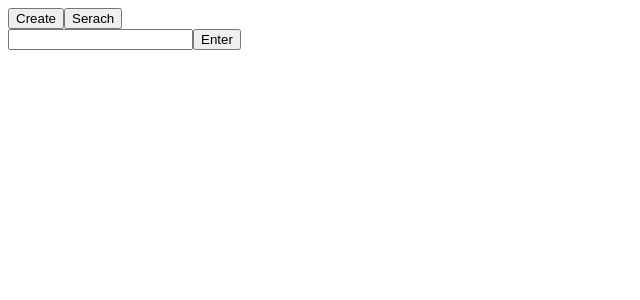
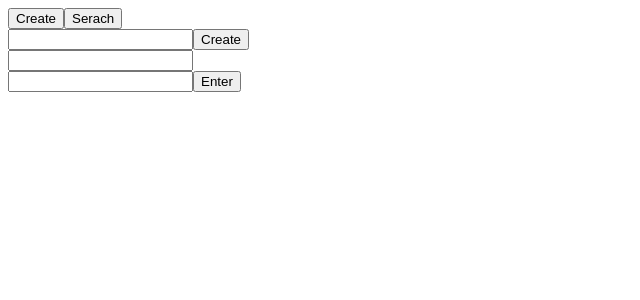
Before and after one commit to coccoto/marinechat, a React app: page / in a window 1280 px wide. Shown: the top 300 px of the page, without its empty margins (0-640 px from the left). Built offline with nearby package versions, Linux system fonts and the light colour scheme.

Commit message:
2020-03-29 09:33

```diff
--- a/src/app/components/atoms/inputText.jsx
+++ b/src/app/components/atoms/inputText.jsx
@@ -16,7 +16,9 @@ export default React.forwardRef((props, ref) => {
     return (
         <input
             className={props.styles}
-            onChange={(event) => {setText(event.target.value)}}
+            onChange={(event) => {
+                setText(event.target.value)
+            }}
         ></input>
     )
 })
--- a/src/app/components/molecules/form.jsx
+++ b/src/app/components/molecules/form.jsx
@@ -1,7 +1,7 @@
 import React from 'react'
 // atoms
 import Button from '@/app/components/atoms/button'
-import InputText from '@/app/components/atoms/InputText'
+import InputText from '@/app/components/atoms/inputText'
 
 export default (props) => {
 
--- a/src/app/components/molecules/home.jsx
+++ b/src/app/components/molecules/home.jsx
@@ -1,7 +1,8 @@
 import React from 'react'
 // molecules
-import Popup from '@/app/components/molecules/popup'
-import SelectRoom from '@/app/components/molecules/selectRoom'
+import Create from '@/app/components/molecules/home/popup/create'
+import Search from '@/app/components/molecules/home/popup/search'
+import Buttons from '@/app/components/molecules/home/buttons'
 
 export default (props) => {
 
@@ -10,21 +11,28 @@ export default (props) => {
      */
     const [bool, setBool] = React.useState({popup: false})
 
-    const handleSubmit = (text) => {
-        // データベースを設定する。
-        props.setRoomRef(text)
-        // チャットルームに入室する。
-        props.setBool()
-    }
-
     return (
         <div>
-            <SelectRoom
+            <Buttons
                 setBool={props.setBool}
-            ></SelectRoom>
-            <Popup
-                handleSubmit={(i) => {handleSubmit(i)}}
-            ></Popup>
+            ></Buttons>
+            <Create
+                handleSubmit={(i) => {
+                    // アカウント名を設定する。
+                    props.setAccount(i)
+                    // チャットルームに入室する。
+                    props.setBool()
+                }}
+            ></Create>
+            <Search
+                handleSubmit={(i) => {
+                    // データベースを設定する。
+                    props.setRoomRef(i)
+                    // チャットルームに入室する。
+                    props.setBool()
+                }}
+                setAccount={props.setAccount}
+            ></Search>
         </div>
     )
 }
--- a/src/app/components/molecules/popup.jsx
+++ b/src/app/components/molecules/home/popup/create.jsx
@@ -7,7 +7,7 @@ export default (props) => {
     return (
         <Form
             handleSubmit={props.handleSubmit}
-            label={'Enter'}
+            label={'Create'}
         ></Form>
     )
 }
--- /dev/null
+++ b/src/app/components/molecules/home/popup/search.jsx
@@ -0,0 +1,40 @@
+import React from 'react'
+// atoms
+import InputText from '@/app/components/atoms/inputText'
+// molecules
+import Form from '@/app/components/molecules/form'
+
+export default (props) => {
+
+    const inputTextRef = React.useRef()
+
+    /**
+     * 子要素 Form のイベントで発火
+     * InputText から親要素の setAccount を実行しアカウント名を決定する。
+     * その後、親要素の handleSubmit を実行しチャットルームに入室する。
+     *
+     * 実装背景
+     *
+     * Form コンポーネントだけの実装では入力欄を1つのみしか配置することができず、
+     * アカウント名の入力欄を確保することができなかったため、このような実装となっている。
+     *
+     * @param {string} text 孫要素 inputText が取得した文字列
+     */
+    const handleSubmit = (text) => {
+        inputTextRef.current.handleSubmit()
+        props.handleSubmit(text)
+    }
+
+    return (
+        <div>
+            <InputText
+                handleSubmit={props.setAccount}
+                ref={inputTextRef}
+            ></InputText>
+            <Form
+                handleSubmit={(i) => {handleSubmit(i)}}
+                label={'Enter'}
+            ></Form>
+        </div>
+    )
+}
--- /dev/null
+++ b/src/app/hooks/useRandom.js
@@ -0,0 +1,31 @@
+/**
+ * 指定した桁数の乱数を生成する。
+ *
+ * @param {number} digits
+ * @return {string}
+ */
+export default (digits) => {
+
+    if (typeof digits === 'number') {
+        return calculate(digits)
+
+    } else {
+        const error = new Error()
+        error.message = 'useRandom argument is not of type number.'
+        throw error
+    }
+}
+
+/**
+ * @param {number} digits
+ * @param {string}
+ */
+const calculate = (digits) => {
+
+    const bottom = 10 ** digits
+
+    let random = Math.floor(Math.random() * bottom)
+    random = String(random).padStart(digits, 0)
+
+    return random
+}
--- a/src/app/index.jsx
+++ b/src/app/index.jsx
@@ -2,26 +2,37 @@ import React from 'react'
 // molecules
 import ChatRoom from '@/app/components/molecules/chatRoom'
 import Home from '@/app/components/molecules/home'
+// hooks
+import useRandom from '@/app/hooks/useRandom'
 // firebase
 import Database from '@/firebase/index'
 
-const random = () => {
-    let random = Math.floor(Math.random() * 10000)
-    return String(random).padStart(4, 0)
+const collection = (roomId) => {
+    return Database.collection('rooms').doc(roomId).collection('contents')
 }
 
 export default () => {
 
-    // ユーザー情報
-    const [account] = React.useState({
-        accountId: random(),
+    /**
+     * ルーム番号・アカウントID に利用する4桁の乱数を生成する。
+     */
+    const random = useRandom(4)
+
+    console.log(random)
+
+    /**
+     * ユーザー情報
+     * 名前の初期値は ruruchat に因んで ruru とする。
+     */
+    const [account, setAccount] = React.useState({
+        accountId: random,
         name: 'ruru',
     })
 
-    const [roomRef, setRoomRef] = React.useState(Database.collection('rooms').doc(random()).collection('contents'))
+    const [roomRef, setRoomRef] = React.useState(collection(random))
 
     /**
-     * bool.run ルームの入室状況を判定する。
+     * bool.run チャットルームの入室状況を判定する。
      */
     const [bool, setBool] = React.useState({run: false})
 
@@ -29,7 +40,8 @@ export default () => {
         <div>
             {! bool.run ?
                 <Home
-                    setRoomRef={(i) => {setRoomRef(Database.collection('rooms').doc(i).collection('contents'))}}
+                    setAccount={(i) => {setAccount({...account, name: i})}}
+                    setRoomRef={(i) => {setRoomRef(collection(i))}}
                     setBool={() => {setBool({run: true})}}
                 ></Home>
             :
```
Also changed, not shown: src/app/components/molecules/home/buttons.jsx (renamed from src/app/components/molecules/selectRoom.jsx).
